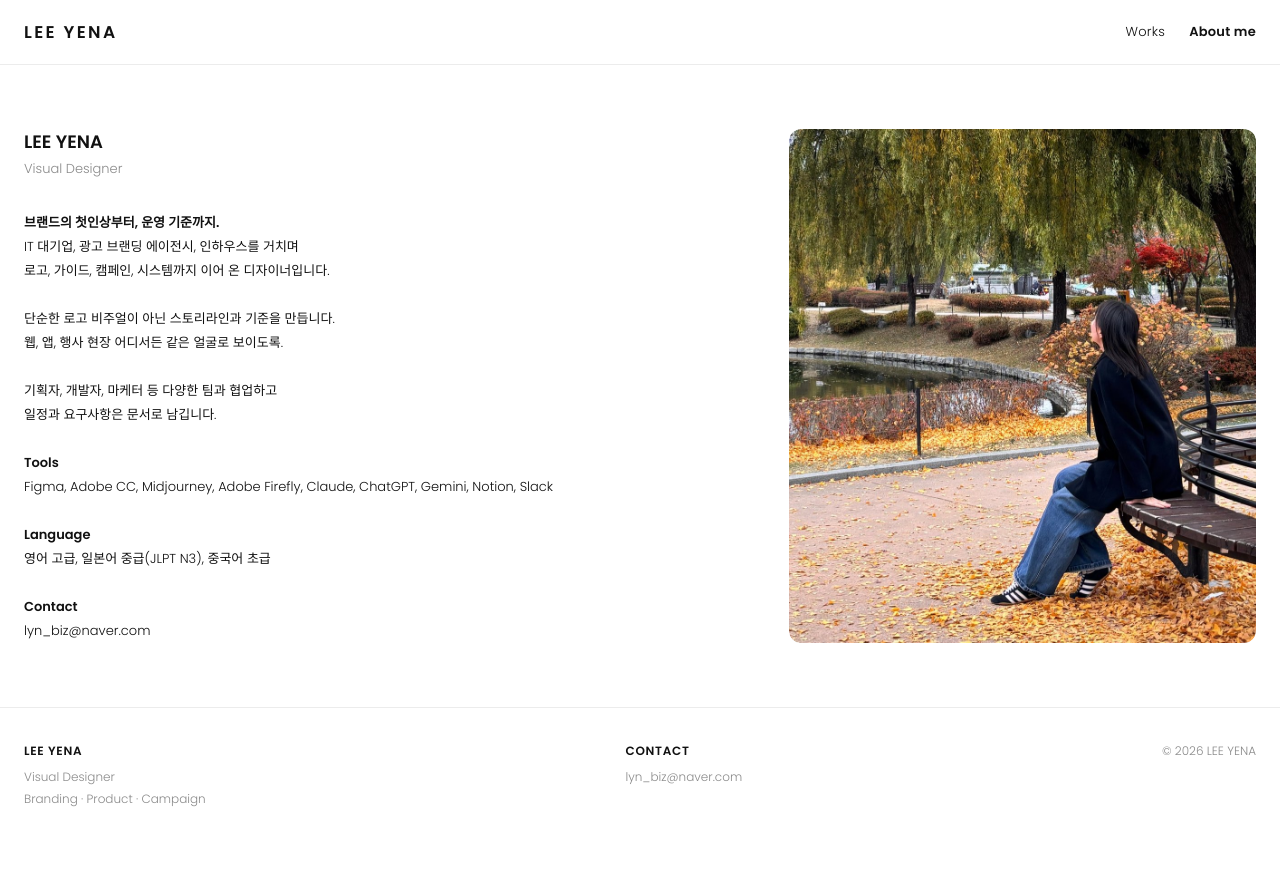
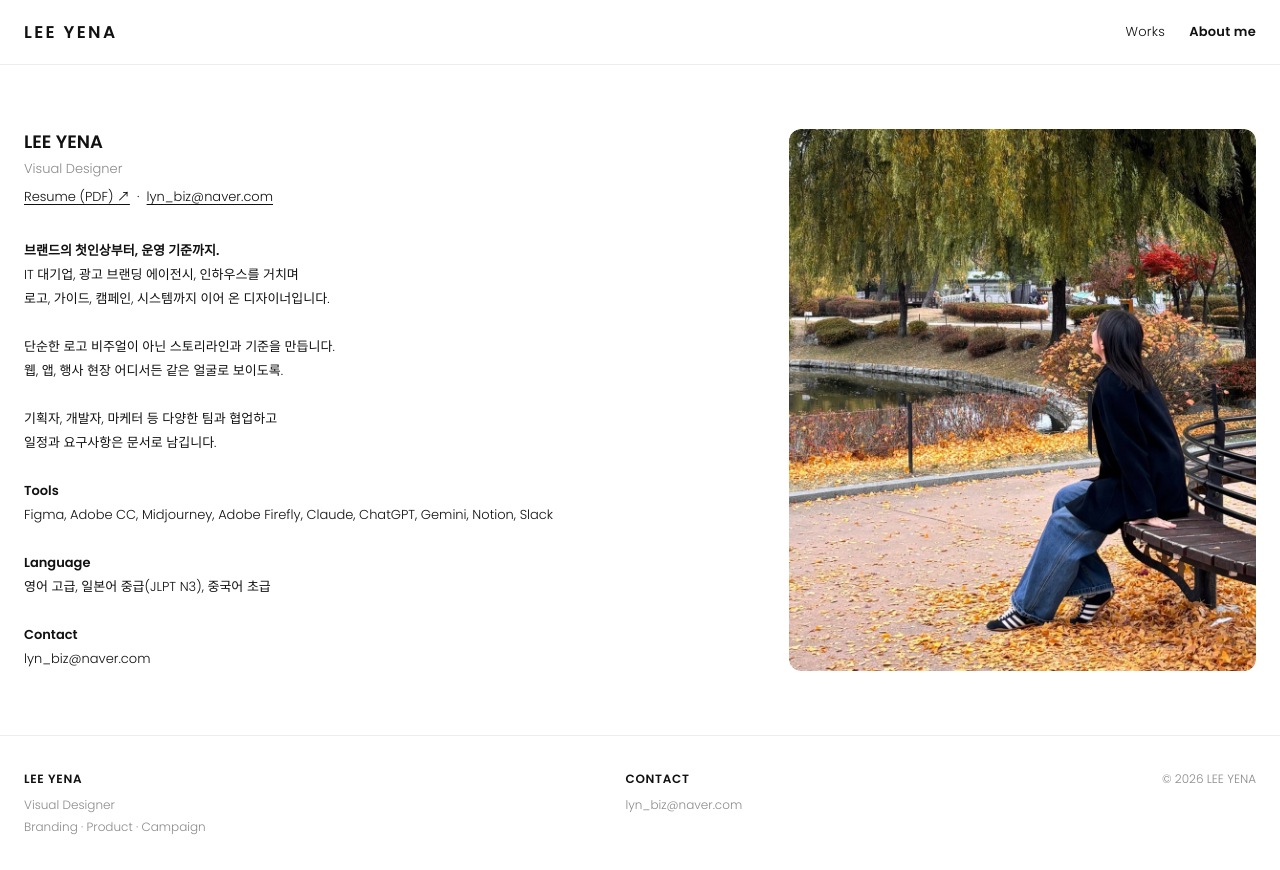
Before and after one commit to thisishiyens/portfolio, a plain HTML site: page index.html in a window 1280 px wide. Both pictures are taken after a click on the link "About me". Before the commit the page ends 842 px from the top, so only its background shows below. Drawn offline with Linux system fonts and the light colour scheme; a web font is replaced by a local one.

Commit message:
이력서(PDF)·About 이메일 줄, 링크 공유 미리보기, ddazua 개선안 한 줄로 정리
Co-Authored-By: Claude Sonnet 5.5 <noreply@anthropic.com>
Claude-Session: https://claude.ai/code/session_01CZNVgLFWZQnahPTVergpxX

```diff
--- a/content/about.js
+++ b/content/about.js
@@ -21,5 +21,8 @@ const ABOUT = {
     "__Contact__\nlyn_biz@naver.com",
 
   /* 사진: 왼쪽에 나옵니다. (비우면 글만 나옵니다.) 예) images: ["about/1.jpg", "about/2.jpg"] 처럼 적으면 왼쪽에 사진이 나옵니다. */
+  /* 이력서 PDF: 파일을 이 폴더(Portfolio)에 넣고 파일 이름을 적으면 이름 아래에 "Resume (PDF) ↗" 가 나옵니다. 비우면 이메일만 나옵니다. */
+  resume: "resume.pdf",
+
   images: ["about/1.jpg"]
 };
--- a/content/product.js
+++ b/content/product.js
@@ -96,8 +96,8 @@ const PRODUCT = [
     contrib:"100%",
     facts:  [
       ["ROLE", "웹 UI 개선 및 아이콘 디자인"],
-      ["SCOPE", ["홈 화면 아이콘 세트 제작(컬러 2종, png·svg 전달 기준)", "PC 컴포넌트 및 메인·목록·상세·내 강의실 화면 UI 개선", "마케팅 수신 동의 팝업 디자인 시안 4종 제작", "모바일 홈 화면 리디자인 시안 제작"]],
-      ["OUTPUT", ["카테고리 아이콘 세트와 PC 컴포넌트", "PC·모바일 UI 개선 시안과 동의 팝업 디자인"]]
+      ["SCOPE", ["홈 화면 아이콘 세트 제작(컬러 2종, png·svg 전달 기준)", "PC 컴포넌트 및 메인·목록·상세·내 강의실 화면 UI 개선", "마케팅 수신 동의 팝업 디자인 4종 제작", "모바일 홈 화면 리디자인 제작"]],
+      ["OUTPUT", ["카테고리 아이콘 세트와 PC 컴포넌트", "PC·모바일 UI 개선안과 동의 팝업 디자인"]]
     ],
     thumb:  "product-02/thumb.jpg",
     sections: [
@@ -111,19 +111,11 @@ const PRODUCT = [
       },
       {
         images: ["product-02/13.jpg"],
-        desc:   "## 마케팅 수신 동의 팝업\n기획안을 바탕으로 ==디자인 시안 4개==를 만들어 비교했습니다. 안마다 닫기 버튼, '괜찮아요' 버튼, '안 받을래요' 링크의 유무를 달리했습니다. 목적·항목·보유기간은 펼쳐 볼 수 있게 하고, 이메일과 문자 수신은 각각 고르게 했습니다.\n실제 적용에서는 ==응답을 마친 뒤 다음 화면으로 넘어가는== 구조로 정리하되, 동의하지 않는 선택지도 남겼습니다."
+        desc:   "## 마케팅 수신 동의 팝업\n기획안을 바탕으로 ==디자인 4개==를 만들어 비교했습니다. 안마다 닫기 버튼, '괜찮아요' 버튼, '안 받을래요' 링크의 유무를 달리했습니다. 목적·항목·보유기간은 펼쳐 볼 수 있게 하고, 이메일과 문자 수신은 각각 고르게 했습니다.\n실제 적용에서는 ==응답을 마친 뒤 다음 화면으로 넘어가는== 구조로 정리하되, 동의하지 않는 선택지도 남겼습니다."
       },
       {
-        images: ["product-02/4.jpg"],
-        desc:   "## 모바일 홈 화면 진단\n장점은 ==배너 집중성과 직관적인 카테고리==였습니다. 개선할 점은 검색 접근성, 텍스트 중심 배너, 카테고리 동선, 콘텐츠 정보 구성이었습니다.\n화면을 상단·배너·중간·하단 네 영역으로 나눠 문제를 정리하고, 영역마다 개선 방향을 세웠습니다.\n## 결과\n시안 모두 정보 구조를 정리해 ==탐색 흐름을 명확하게== 만들었습니다. 여백을 조정해 시각적 피로도를 낮추고, 사용자 흐름에 맞게 콘텐츠를 배치했습니다."
-      },
-      {
-        images: ["product-02/2.jpg"],
-        desc:   "## 시안 A, 검색과 배너\n==로고와 검색창을 상단에 고정==하고 햄버거 메뉴는 걷어냈습니다. 어디서든 검색에 바로 닿습니다.\n배너는 장문 대신 간결한 문구와 컬러 강조로 바꿔 핵심 메시지를 빠르게 전달합니다. 카테고리는 가로 스크롤 없이 한눈에 펼치고, 강좌 정보는 줄여 피로도를 낮췄습니다."
-      },
-      {
-        images: ["product-02/3.jpg"],
-        desc:   "## 시안 B, 카드 배너와 위계\n헤더에는 ==로고만 남겨== 브랜드를 강조했습니다. 풀 화면 배너는 가로 스크롤 카드로 바꿔 시선이 아래 콘텐츠로 이어지게 했습니다.\n검색창과 카테고리는 중간 영역으로 옮겨 자연스러운 탐색 구조를 만들었습니다. 강좌는 카드형으로 섹션별 위계를 나눠 ==가독성을 높이고 이탈을 줄이는== 구성입니다."
+        images: ["product-02/4.jpg", "product-02/2.jpg", "product-02/3.jpg"],
+        desc:   "## 모바일 홈 화면 진단과 개선안\n홈 화면을 네 영역으로 나눠 진단하고, 두 가지 개선안을 만들었습니다. 장점은 ==배너 집중성과 직관적인 카테고리==였고, 개선할 점은 검색 접근성, 텍스트 중심 배너, 카테고리 동선, 콘텐츠 정보 구성이었습니다.\nA안은 로고와 검색창을 상단에 고정하고 햄버거 메뉴를 걷어냈습니다. B안은 헤더에 로고만 남기고 배너를 가로 스크롤 카드로 바꿨습니다.\n## 결과\n두 안 모두 ==탐색 흐름을 명확하게== 만들었습니다. 여백을 조정해 시각적 피로도를 낮추고, 사용자 흐름에 맞게 콘텐츠를 배치했습니다."
       }
     ]
   }
--- a/css/style.css
+++ b/css/style.css
@@ -178,7 +178,9 @@ section.open .card.extra { display: block; }
 .fact span { display: block; }
 .fact span::before { content: "· "; }
 .tags span { background: var(--ph); color: #5c5c5c; font-size: 11px; font-weight: 500; line-height: 1.5; padding: 4px 8px; border-radius: var(--r1); }   /* 회색 배경, 회색 글씨 11px */
-.lnk { text-decoration: underline; text-underline-offset: 3px; }   /* 표 아래 LINK 줄의 사이트 바로가기 */
+.lnk { text-decoration: underline; text-underline-offset: 3px; }
+.sub.has-links { margin-bottom: 8px; }   /* About: 이름 아래 Resume·이메일 줄 */
+.sub.links { color: var(--text); }   /* 표 아래 LINK 줄의 사이트 바로가기 */
 .desc { font-size: 13px; line-height: 1.8; margin: 0; white-space: pre-line; }            /* 설명 13px, 행간 1.8 (사용자 요청) */
 .lb { font-weight: 600; }   /* About 의 Tools / Language / Contact 소제목 */
 .bd { font-weight: 600; }   /* 굵게만 (형광펜 없음) */
--- a/index.html
+++ b/index.html
@@ -7,7 +7,18 @@
 <head>
 <meta charset="utf-8">
 <meta name="viewport" content="width=device-width, initial-scale=1, viewport-fit=cover">
-<title>PORTFOLIO</title>
+<title>LEE YENA · PORTFOLIO</title>
+<meta name="description" content="Visual Designer LEE YENA — Branding · Product · Campaign 포트폴리오">
+
+<!-- 링크 공유 미리보기 (카카오톡·메일·SNS 에 주소를 보냈을 때 뜨는 제목/설명/대표 이미지). 대표 이미지는 images/og.jpg (1200×630) -->
+<meta property="og:type" content="website">
+<meta property="og:title" content="LEE YENA · Visual Designer">
+<meta property="og:description" content="Branding · Product · Campaign 포트폴리오">
+<meta property="og:url" content="https://thisishiyens.github.io/portfolio/">
+<meta property="og:image" content="https://thisishiyens.github.io/portfolio/images/og.jpg">
+<meta property="og:image:width" content="1200">
+<meta property="og:image:height" content="630">
+<meta name="twitter:card" content="summary_large_image">
 
 <!-- 영문 글꼴 Poppins (SIL OFL 1.1) -->
 <link rel="preconnect" href="https://fonts.googleapis.com">
--- a/js/app.js
+++ b/js/app.js
@@ -96,8 +96,13 @@ function imgsHtml(list, alt) {
 /* ---------- About 페이지 (상세 페이지와 같은 구조: 왼쪽 이미지 / 오른쪽 내용) ---------- */
 function aboutPage() {
   const hasImg = A.images && A.images.length;   /* 사진이 없으면 글만 한 줄로 */
+  /* 이름 아래 한 줄: Resume(PDF) 링크(about.js 의 resume 가 있을 때) + 이메일 */
+  const lk = [];
+  if (A.resume) lk.push('<a class="lnk" href="' + esc(A.resume) + '" target="_blank" rel="noopener">Resume (PDF) ↗</a>');
+  if (S.email) lk.push('<a class="lnk" href="mailto:' + esc(S.email) + '">' + esc(S.email) + "</a>");
+  const links = lk.length ? '<p class="sub links">' + lk.join(" &nbsp;·&nbsp; ") + "</p>" : "";
   app.innerHTML = '<article class="detail' + (hasImg ? " about" : " solo") + '">' + (hasImg ? '<div class="imgs">' + imgsHtml(A.images, A.title) + "</div>" : "") + '<div class="info">' +
-    "<h1>" + esc(A.title) + '</h1><p class="sub">' + esc(A.sub) + '</p><p class="desc">' + esc(A.desc).replace(/__(.+?)__/g, '<b class="lb">$1</b>') + "</p></div></article>";
+    "<h1>" + esc(A.title) + '</h1><p class="sub has-links">' + esc(A.sub) + "</p>" + links + '<p class="desc">' + esc(A.desc).replace(/__(.+?)__/g, '<b class="lb">$1</b>') + "</p></div></article>";
 }
 
 /* ---------- Career 페이지 (선으로 나눈 줄글 흐름) ---------- */
```
Also changed, not shown: images/og.jpg (added), 사용설명서.txt, 2 other files.
